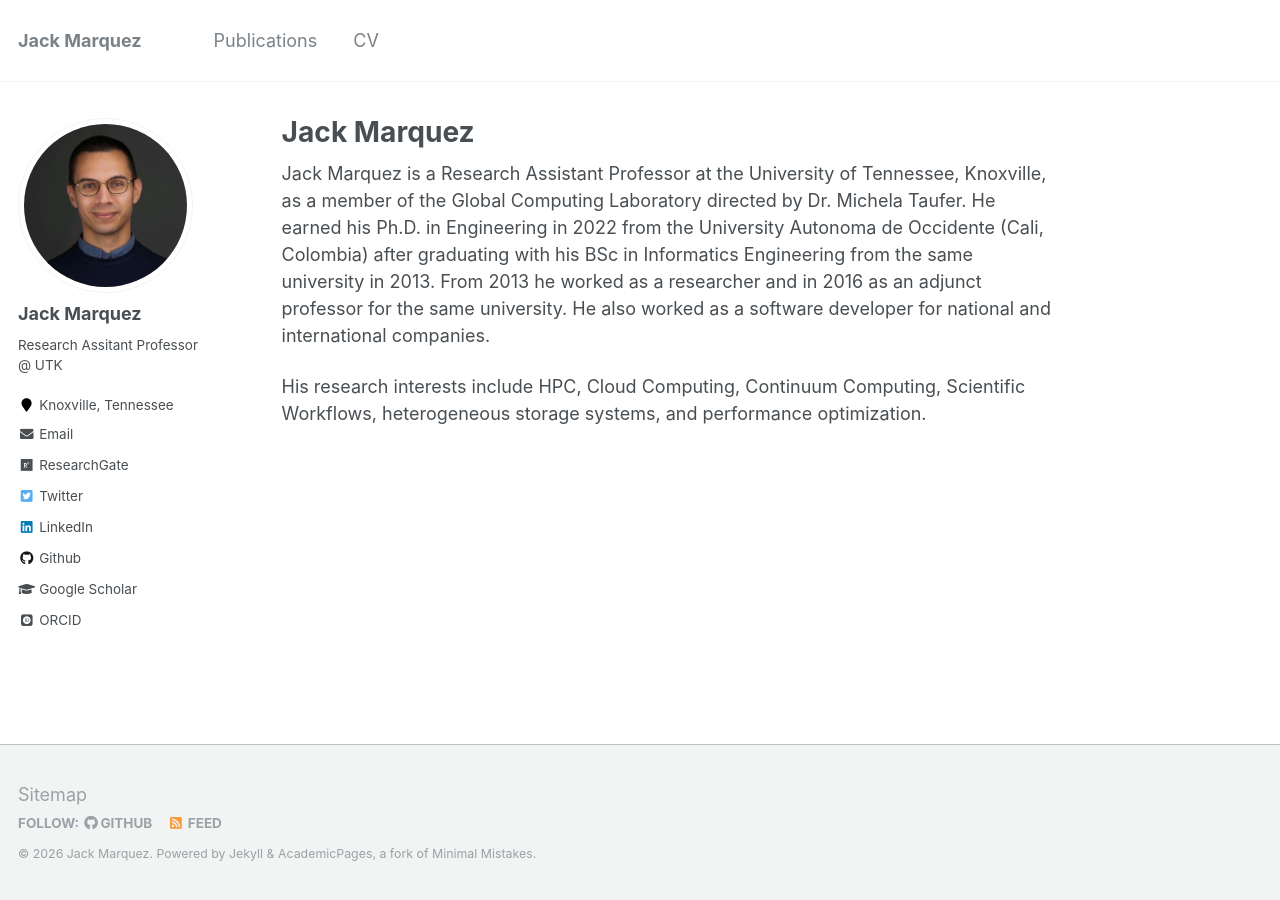
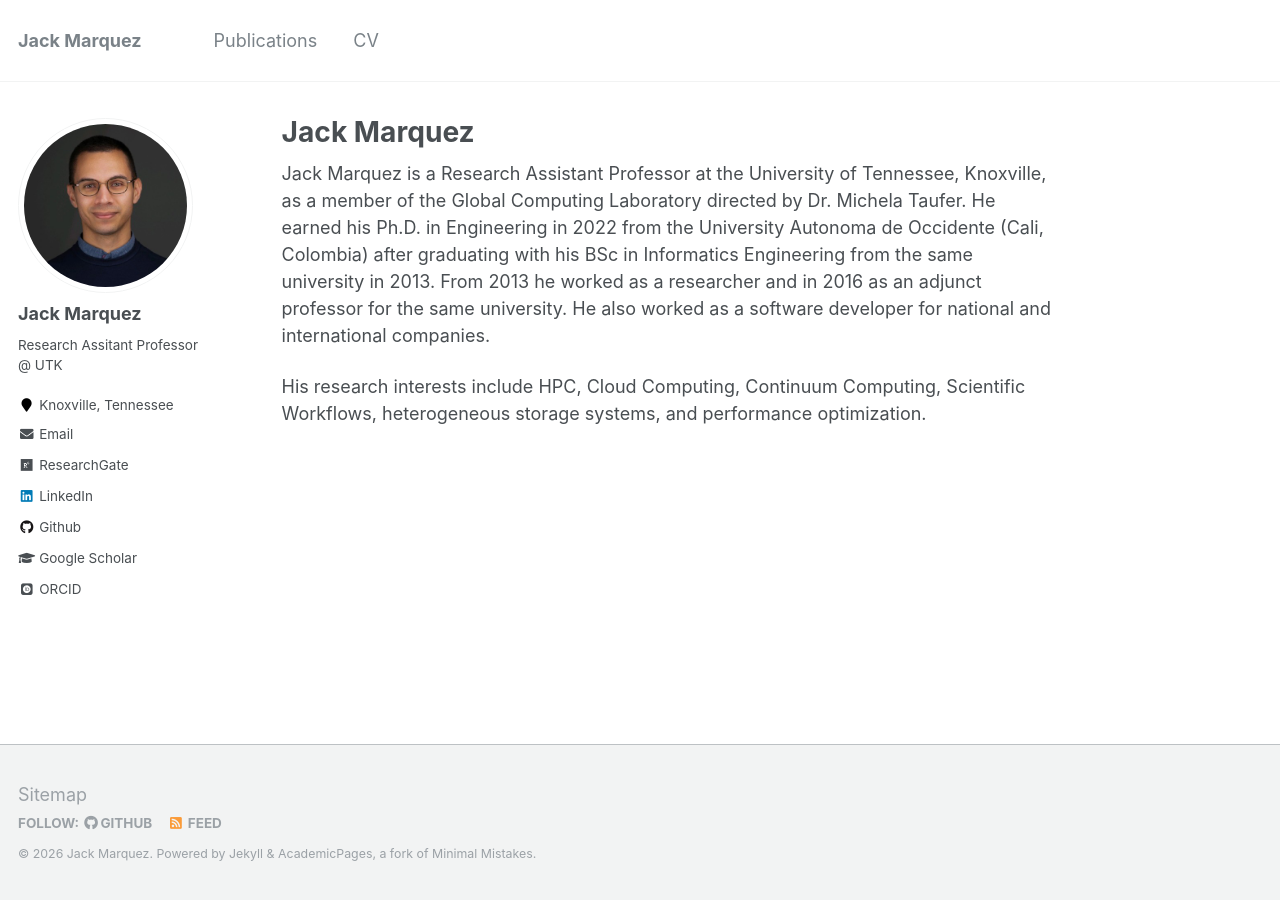
Before and after one commit to jackdmarquez/jackdmarquez.github.io, a Jekyll site: the page built from _pages/about.md, in a window 1280 px wide. Built offline with Jekyll 4.4.1, drawn with Linux system fonts in a browser that asks for light colours; some web fonts are replaced.

Commit message:
Removing social

```diff
--- a/_config.yml
+++ b/_config.yml
@@ -109,7 +109,6 @@ author:
   stackoverflow    : # http://stackoverflow.com/users/123456/username
   steam            :
   tumblr           :
-  twitter          : "jackdmarquez"
   vine             :
   weibo            :
   xing             :
```
